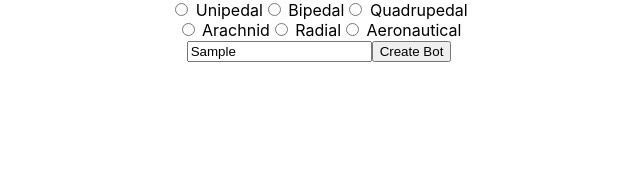
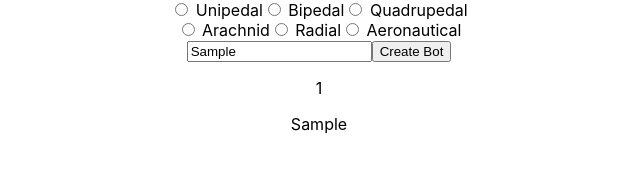
Before and after one commit to Luzardo99/bot-o-mat, a React (Create React App) app: page / in a window 1280 px wide. Both pictures are taken after typing "Sample" into the empty fields and a click on the button "Create Bot". Shown: the top 184 px of the page, without its empty margins (321-961 px from the left). Built offline with nearby package versions, Linux system fonts and the light colour scheme.

Commit message:
option to add bots

```diff
--- a/src/App.js
+++ b/src/App.js
@@ -1,10 +1,30 @@
 import React, { useState, useEffect } from "react";
 import './App.css';
+import Bot from './components/Bot';
 
 function App() {
 
     const [name, setName] = useState("");
     const [type, setType] = useState("");
+    const [id, setId] = useState(1);
+    const [botList, setBotList] = useState([]);
+
+    const addBot = () => {
+        // if (description === "" || date === "") {
+        //     setError(true);
+        //     return;
+        // }
+
+        setBotList(
+            botList.concat(
+                <Bot name={name} type={type} id={id} key = {id} />
+            )
+        );
+        setId(id+1);
+
+        // setDescription("");
+        // setError(false);
+    }
 
     return (
         <div className="App">
@@ -19,8 +39,9 @@ function App() {
             </div>
 
             <input value={name} onChange={(e) => {setName(e.target.value)}}/>
-            <button onClick={() => {console.log(type + " " + name)}}>Create Bot</button>
+            <button onClick={() => {addBot(); console.log(type + " " + name)}}>Create Bot</button>
 
+            {botList}
         </div>
     );
 }
--- /dev/null
+++ b/src/components/Bot.js
@@ -0,0 +1,14 @@
+import React, { useState, useEffect } from "react";
+
+function Bot(props) {
+
+    return (
+        <div>
+            <p> {props.id} </p>
+            <p> {props.type} </p>
+            <p> {props.name} </p>
+        </div>
+    );
+}
+
+export default Bot;
```
